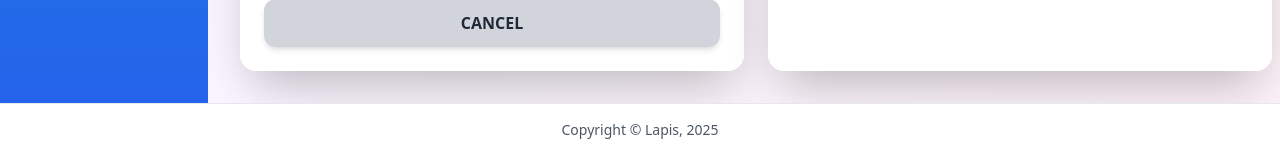
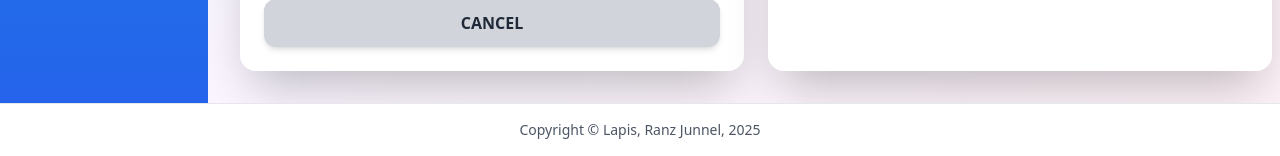
Before and after one commit to junnelshi/Student-Attendance-System, a Flask app: page /camera-viewer in a window 1280 px wide. Shown: the part 1080-1236 px from the top of the page. Run offline with Flask 3, Linux system fonts and the light colour scheme; a user stored in the database is signed in; grey boxes labelled with a size stand in for pictures from a placeholder-image service; some libraries are stand-ins or nearby versions.

Commit message:
Updated copyright to include my name

```diff
--- a/templates/base.html
+++ b/templates/base.html
@@ -177,7 +177,7 @@
 
     <footer class="footer bg-white border-t border-gray-200 text-center py-4">
         <p class="text-gray-600 text-sm">
-            Copyright © Lapis, 2025
+            Copyright © Lapis, Ranz Junnel, 2025
         </p>
     </footer>
 
```
